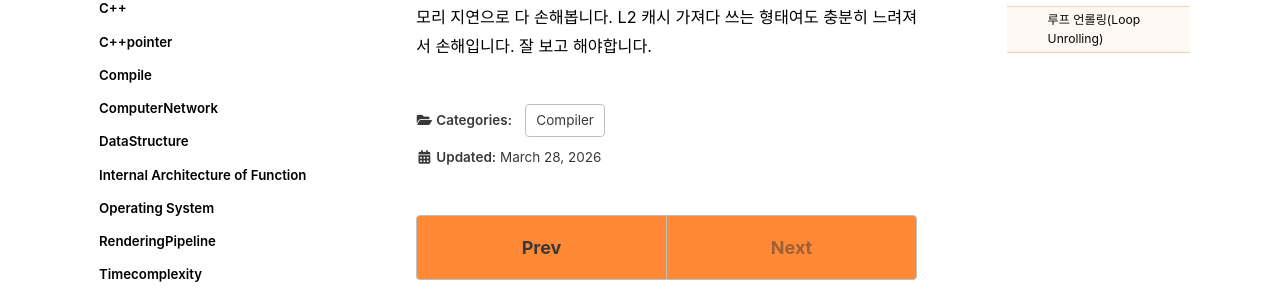
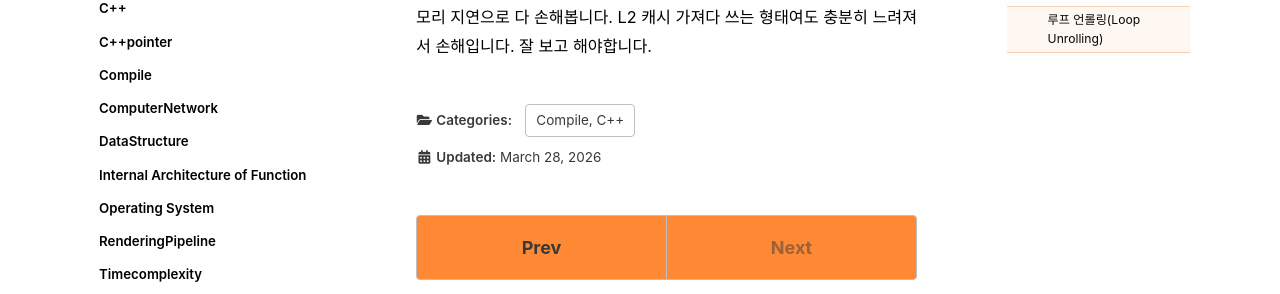
Before and after one commit to ElveCity/ElveCity.github.io, a Jekyll site: the page built from _posts/2026-03-28-C++_Compiler_11.md, in a window 1280 px wide and 900 px high, scrolled down 8206 px. Shown: the part 148-442 px from the top of the window. Built offline with Jekyll 4.4.1, drawn with Linux system fonts in a browser that asks for light colours; cached includes are drawn as plain includes; some web fonts are replaced; comment, search, counter and statistics services are not loaded.

Commit message:
chore : edit list

```diff
--- a/_posts/2026-03-28-C++_11.md
+++ b/_posts/2026-03-28-C++_Compiler_11.md
@@ -3,11 +3,11 @@ title: "C++, Compiler Optimization"
 excerpt: "해당 파트의 이론 및 구현, 그 외 관련 이론에 대해서도 다룹니다."
 
 categories:
-  - Compiler
+  - Compile, C++
 tags:
-  - [Compiler, Optimization]
+  - [Compile, Optimization]
 
-permalink: /Compiler/Optimization
+permalink: /Compile/Optimization
 
 toc: true
 toc_sticky: true
```
